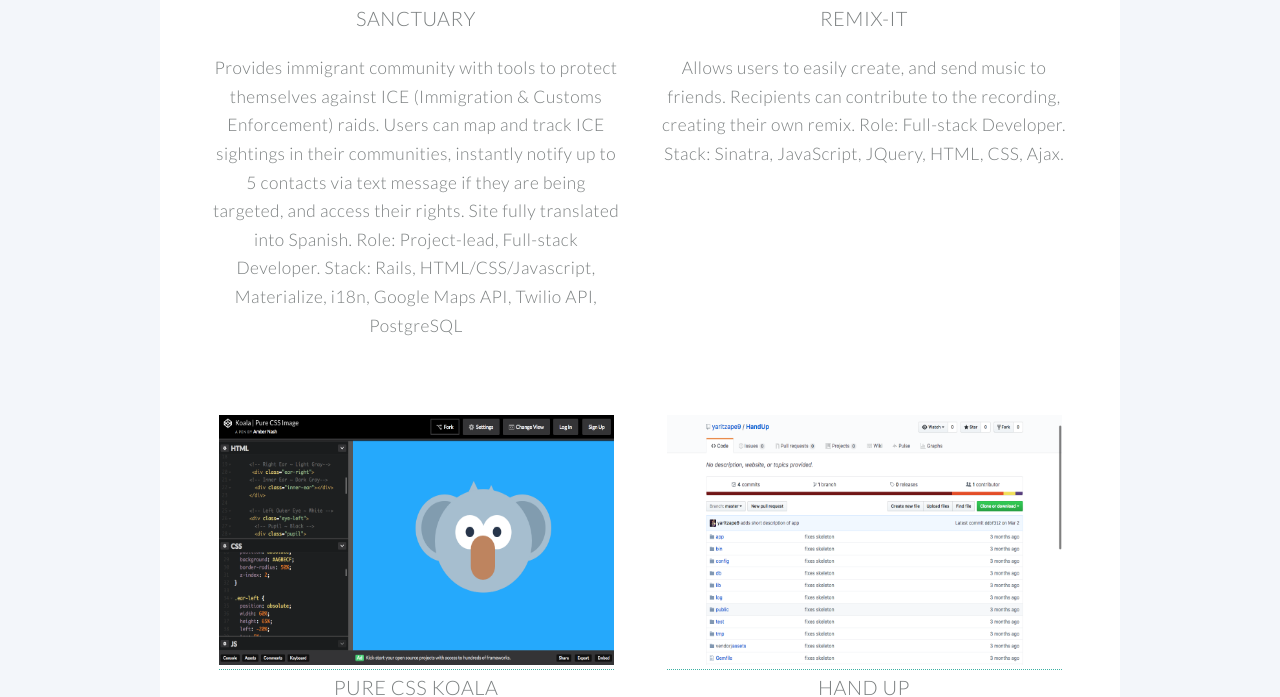
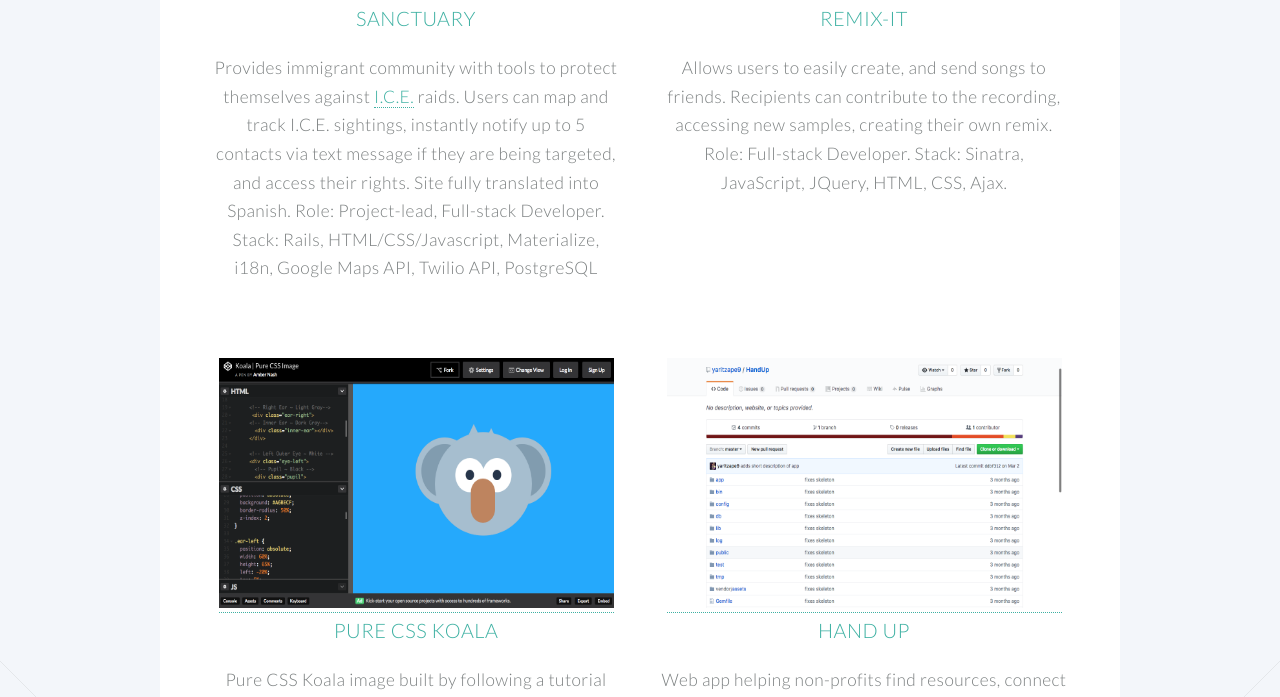
Before and after one commit to amber-nash/portfolio, a Jekyll site: the page built from index.html, in a window 1280 px wide and 900 px high, scrolled down 2111 px, cut to the strip 203-900 px from the top of the window. Built offline with Jekyll 4.4.1, drawn with Linux system fonts in a browser that asks for light colours.

Commit message:
Update links on homepage.

```diff
--- a/index.html
+++ b/index.html
@@ -11,7 +11,7 @@ layout: landing-page
 								<header>
 									<h2>About <strong>Me</strong></h2>
 								</header>
-								<p>After years in academia & non-profits, turns out, <strong>writing code is my true calling.</strong> A non-traditionalist in many ways, I got my web dev education from <strong>Dev Bootcamp</strong> in SF. Bootcamp was intense, but the opportunity to learn to code, and in a rad and inclusive atmosphere, was the <strong>best decision I've ever made in my life.</strong> Post Bootcamp, I am honing my skills to become a great developer. I have a lot to learn, but I am excited about what the future holds.
+								<p>After years in academia & non-profits, turns out, <strong>writing code is my true calling.</strong> A non-traditionalist in many ways, I got my web dev education from <strong><a href="http://www.devbootcamp.com" target="_blank">Dev Bootcamp</a></strong> in SF. Bootcamp was intense, but the opportunity to learn to code, and in a rad and inclusive atmosphere, was the <strong>best decision I've ever made in my life.</strong> Post Bootcamp, I am honing my skills to become a great developer. I have a lot to learn, but I am excited about what the future holds.
 								</p>
 
 								<p>While I love coding, my passion is first and foremost people. When I code, <strong>I'm solving problems to benefit people's lives.</strong> Whether it's fixing bugs, implementing a better design, or adding brand new features, I code knowing that whatever I contribute will have an impact on living, breathing people.</p>
@@ -80,26 +80,28 @@ layout: landing-page
 							<div class="6u">
 
 								<section>
-									<a href="https://sanctuaryapp.herokuapp.com/" class="image folio">
+									<a href="https://sanctuaryapp.herokuapp.com/" target="_blank" class="image folio">
 										<video width="395" height="230" controls>
 										<source src="images/sanctuary.webm" type="video/webm" /></a>
 									</video>
 									<header>
-										<h3>Sanctuary</h3>
+										<a href="http://sanctuaryapp.herokuapp.com/" target="_blank"><h3>Sanctuary</h3></a>
 									</header>
-									<p>Provides immigrant community with tools to protect themselves against ICE (Immigration & Customs Enforcement) raids. Users can map and track ICE sightings in their communities, instantly notify up to 5 contacts via text message if they are being targeted, and access their rights. Site fully translated into Spanish. Role: Project-lead, Full-stack Developer. Stack: Rails, HTML/CSS/Javascript, Materialize, i18n, Google Maps API, Twilio API, PostgreSQL</p>
+									<p>Provides immigrant community with tools to protect themselves against <a href="https://www.ice.gov/" target="_blank">I.C.E.</a> raids. Users can map and track I.C.E. sightings, instantly notify up to 5 contacts via text message if they are being targeted, and access their rights. Site fully translated into Spanish. Role: Project-lead, Full-stack Developer. Stack: Rails, HTML/CSS/Javascript, Materialize, i18n, Google Maps API, Twilio API, PostgreSQL</p>
 								</section>
 
 							</div>
 							<div class="6u">
 
 								<section>
-									<a href="http://github.com/annnash88/remix-it" class="image folio">
+									<a href="http://github.com/annnash88/remix-it" target="_blank" class="image folio">
 										<img width="395" height="230" src="images/remix-it.png" alt="" /></a>
 									<header>
-										<h3>Remix-It</h3>
+										<a href="http://github.com/annnash88/remix-it" target="_blank">
+											<h3>Remix-It</h3>
+										</a>
 									</header>
-									<p>Allows users to easily create, and send music to friends. Recipients can contribute to the recording, creating their own remix. Role: Full-stack Developer. Stack: Sinatra, JavaScript, JQuery, HTML, CSS, Ajax.</p>
+									<p>Allows users to easily create, and send songs to friends. Recipients can contribute to the recording, accessing new samples, creating their own remix. Role: Full-stack Developer. Stack: Sinatra, JavaScript, JQuery, HTML, CSS, Ajax.</p>
 								</section>
 
 							</div>
@@ -108,22 +110,26 @@ layout: landing-page
 							<div class="6u">
 
 								<section>
-									<a href="http://codepen.io/annnash88/pen/MmapMM">
+									<a href="http://codepen.io/annnash88/pen/MmapMM" target="_blank">
 										<img width="395" height="250" src="images/koala.png" alt="" /></a>
 									<header>
-										<h3>Pure CSS Koala</h3>
+										<a href="http://codepen.io/annnash88/pen/MmapMM" target="_blank">
+											<h3>Pure CSS Koala</h3>
+										</a>
 									</header>
-									<p>Pure CSS Koala image built by following a tutorial written by Michael Mangialardi the creator of <a href="http://medium.com/coding-artist">Coding Artist</a>. Stack: HTML/CSS. </p>
+									<p>Pure CSS Koala image built by following a tutorial written by Michael Mangialardi the creator of <a href="http://medium.com/coding-artist" target="_blank">Coding Artist</a>. Stack: HTML/CSS. </p>
 								</section>
 
 							</div>
 							<div class="6u">
 
 								<section>
-									<a href="http://github.com/yaritzape9/HandUp">
+									<a href="http://github.com/yaritzape9/HandUp" target="_blank">
 										<img width="395" height="250" src="images/handup.png" alt="" /></a>
 									<header>
-										<h3>Hand Up</h3>
+										<a href="http://github.com/yaritzape9/HandUp" target="_blank">
+											<h3>Hand Up</h3>
+										</a>
 									</header>
 									<p>Web app helping non-profits find resources, connect wtih volunteers, and receive donations. 2-person team. Role: Front-end developer. Stack: Ruby on Rails, JavaScript, JQuery, HTML, CSS, Ajax.</p>
 								</section>
@@ -133,7 +139,7 @@ layout: landing-page
 
 						<footer class="major">
 							<ul class="buttons">
-								<li><a href="http://github.com/annnash88" class="button">See More</a></li>
+								<li><a href="http://github.com/annnash88" target="_blank" class="button">See More</a></li>
 							</ul>
 						</footer>
 
```
Also changed, not shown: 2 other files.
